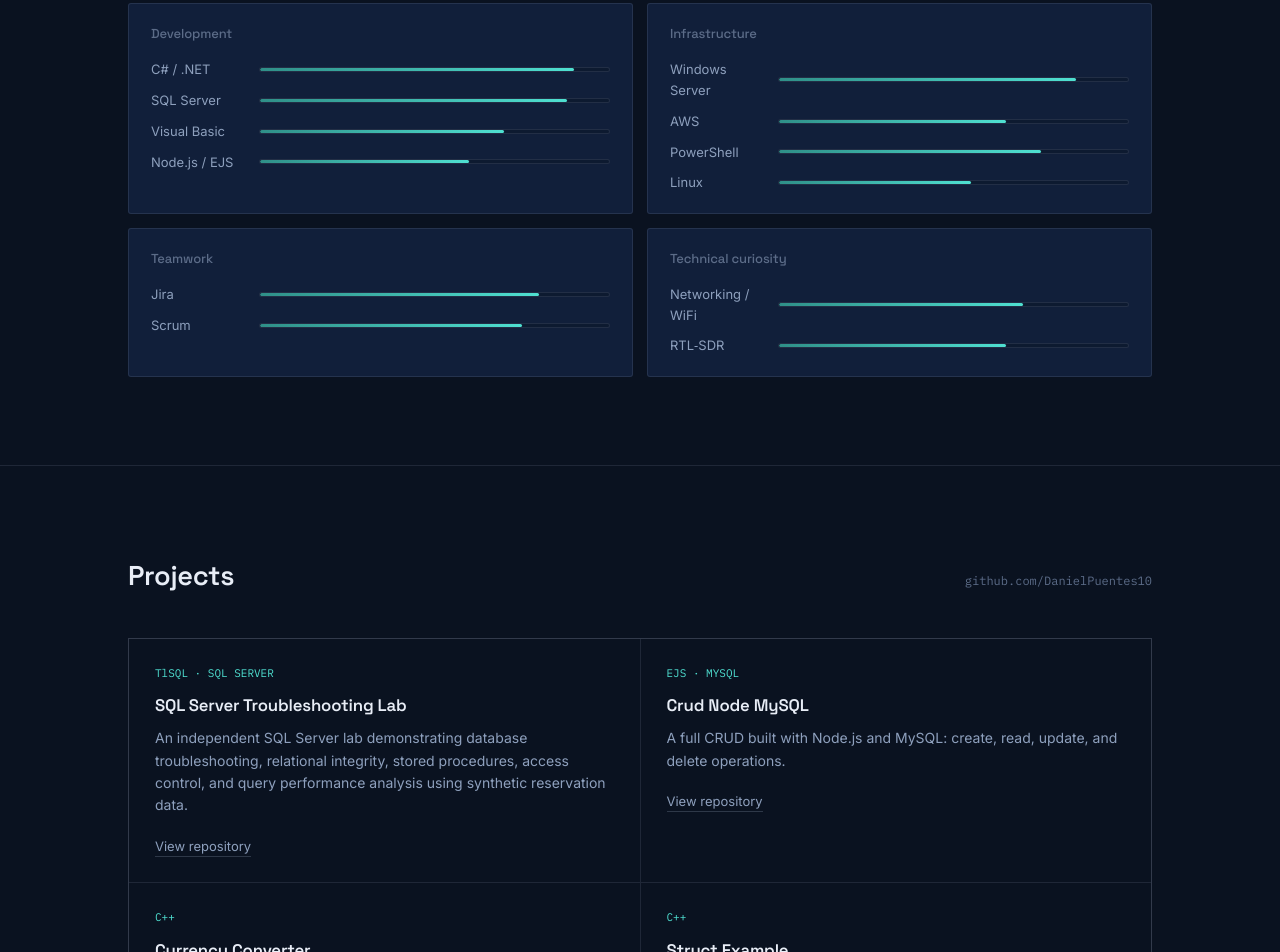
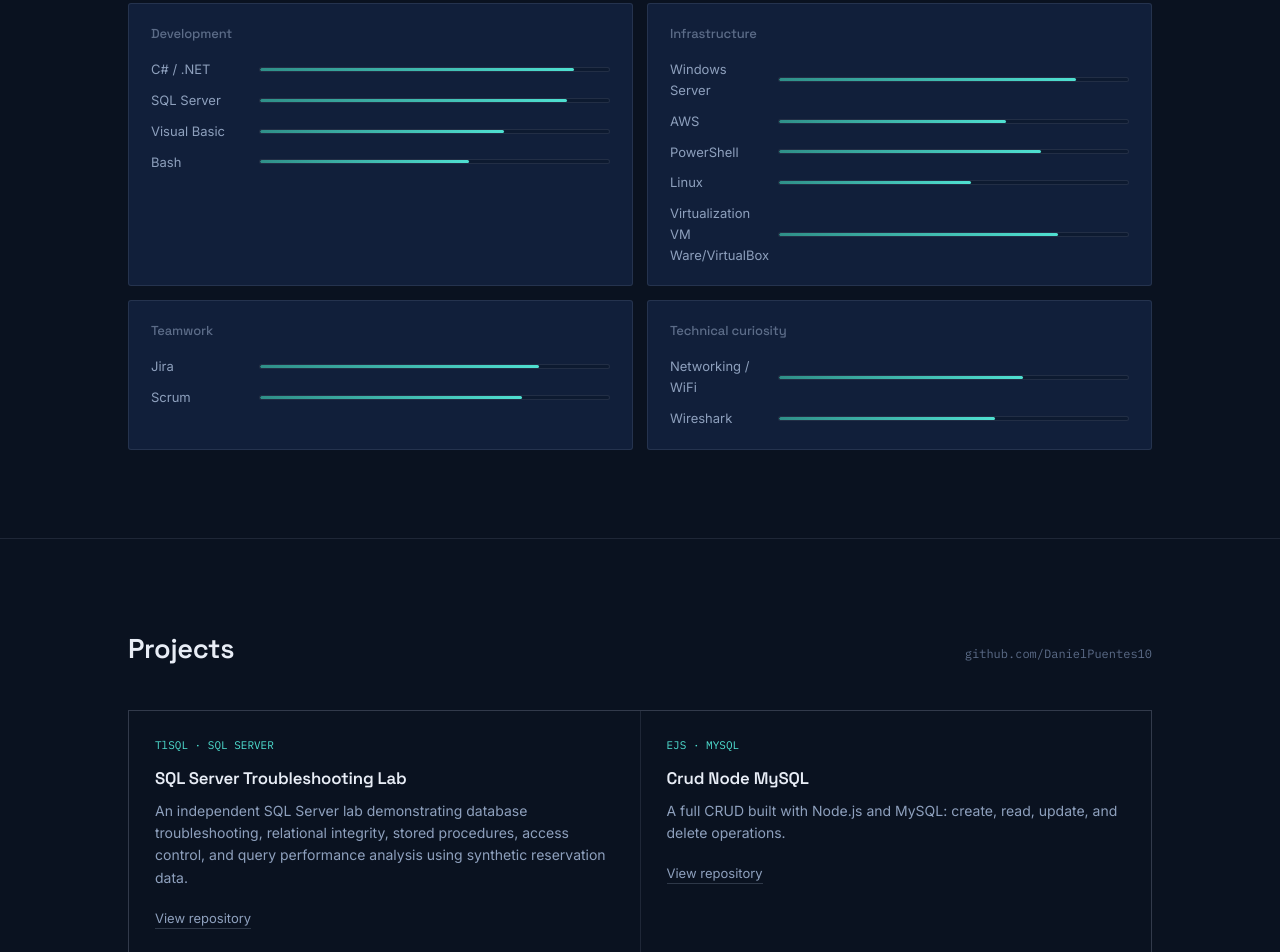
Before and after one commit to DanielPuentes10/DanielPuentes10.github.io, a website: page index.html in a window 1280 px wide. Shown: the part 1662-2614 px from the top of the page. Drawn offline with Linux system fonts and the light colour scheme.

```diff
--- a/index.html
+++ b/index.html
@@ -777,7 +777,7 @@ Core strengths: Incident Resolution · Root-Cause Analysis · SQL Server Trouble
           <div class="bar-row"><span class="name">C# / .NET</span><div class="bar-track"><div class="bar-fill" data-level="90"></div></div></div>
           <div class="bar-row"><span class="name">SQL Server</span><div class="bar-track"><div class="bar-fill" data-level="88"></div></div></div>
           <div class="bar-row"><span class="name">Visual Basic</span><div class="bar-track"><div class="bar-fill" data-level="70"></div></div></div>
-          <div class="bar-row"><span class="name">Node.js / EJS</span><div class="bar-track"><div class="bar-fill" data-level="60"></div></div></div>
+          <div class="bar-row"><span class="name">Bash</span><div class="bar-track"><div class="bar-fill" data-level="60"></div></div></div>
         </div>
         <div class="stack-card">
           <h3>Infrastructure</h3>
@@ -785,6 +785,8 @@ Core strengths: Incident Resolution · Root-Cause Analysis · SQL Server Trouble
           <div class="bar-row"><span class="name">AWS</span><div class="bar-track"><div class="bar-fill" data-level="65"></div></div></div>
           <div class="bar-row"><span class="name">PowerShell</span><div class="bar-track"><div class="bar-fill" data-level="75"></div></div></div>
           <div class="bar-row"><span class="name">Linux</span><div class="bar-track"><div class="bar-fill" data-level="55"></div></div></div>
+          <div class="bar-row"><span class="name">Virtualization VM Ware/VirtualBox</span><div class="bar-track"><div class="bar-fill" data-level="80"></div></div></div>
+
         </div>
         <div class="stack-card">
           <h3>Teamwork</h3>
@@ -794,7 +796,7 @@ Core strengths: Incident Resolution · Root-Cause Analysis · SQL Server Trouble
         <div class="stack-card">
           <h3>Technical curiosity</h3>
           <div class="bar-row"><span class="name">Networking / WiFi</span><div class="bar-track"><div class="bar-fill" data-level="70"></div></div></div>
-          <div class="bar-row"><span class="name">RTL‑SDR</span><div class="bar-track"><div class="bar-fill" data-level="65"></div></div></div>
+          <div class="bar-row"><span class="name">Wireshark</span><div class="bar-track"><div class="bar-fill" data-level="62"></div></div></div>
         </div>
       </div>
     </div>
```
